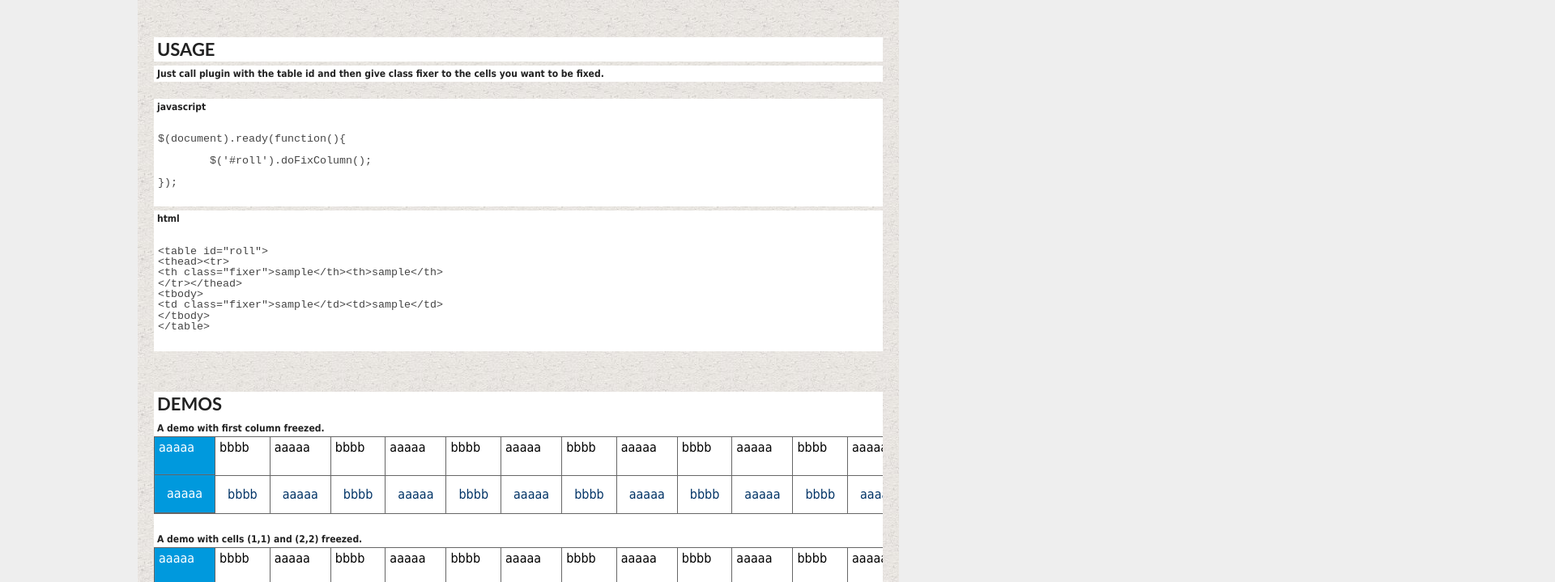
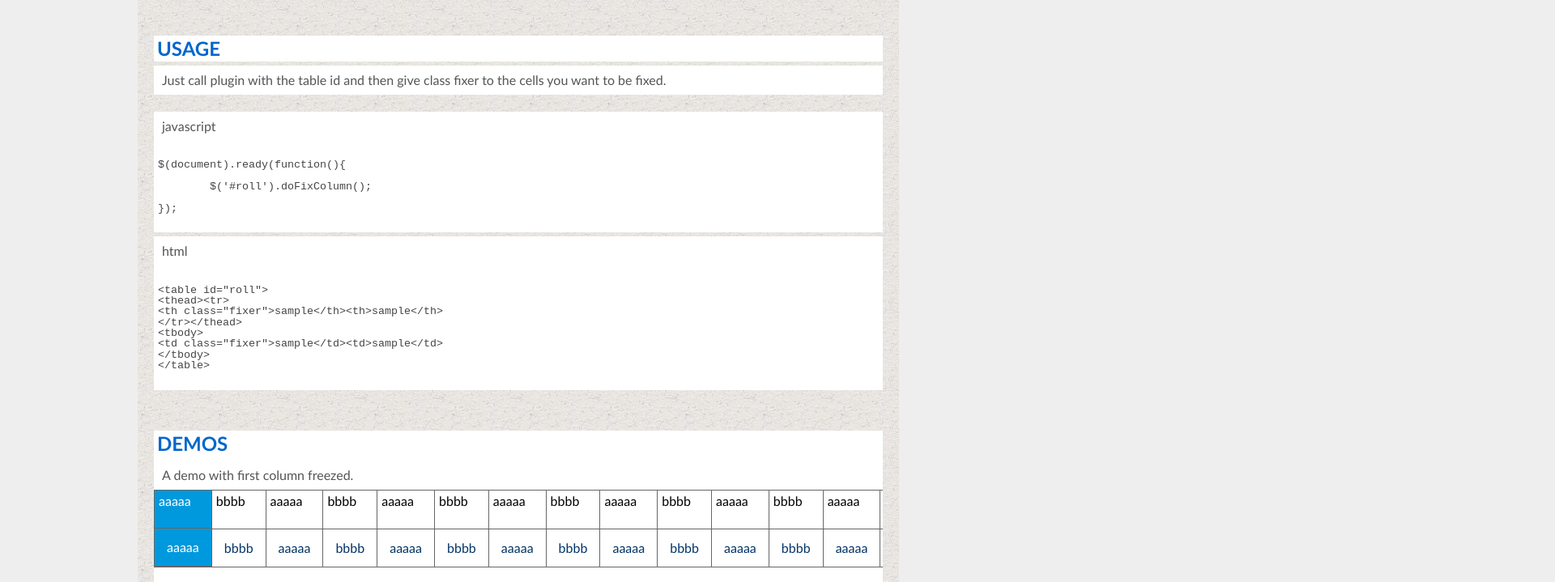
Before and after one commit to mithunsatheesh/tableFixer, a plain HTML site: page index.html in a window 1280 px wide. Shown: the part 198-917 px from the top of the page at 81% size, 1920 px wide, since content can reach past the window. Drawn offline with nearby package versions, Linux system fonts and the light colour scheme.

Commit message:
index page style changed

```diff
--- a/demo/style.css
+++ b/demo/style.css
@@ -12,17 +12,16 @@ body {
 	margin: 0 auto;
 	padding: 0 0 40px 0;
 	background: #FFF url(Texture0403.gif) 0 0 repeat;
-	font-family: Tahoma, Geneva, sans-serif;
+	font-family: "Trebuchet MS", Arial, Helvetica, sans-serif;
 	padding:20px;
 }
 
 h1
 {
-	color:#222;
-	font-family:"Trebuchet MS", Arial, Helvetica, sans-serif;
+	color:#06C;
 	background:#FFF;
-	font-weight:bolder;
-	font-size:22px;
+	font-weight:800;
+	font-size:24px;
 	padding:4px;
 	margin-top:50px;
 }
@@ -39,11 +38,11 @@ h2
 
 p
 {
-	color:#222;
+	color:#555;
 	background:#FFF;
-	font-weight:bolder;
-	font-size:12px;
-	padding:4px;
+	font-weight:400;
+	font-size:16px;
+	padding:10px;
 	margin-top:5px;
 }
 
@@ -109,10 +108,9 @@ display:block;
 {
 	width:100px;
 	height:90px;
-	padding:20px;
-	font-family:Tahoma, Geneva, sans-serif;
+	padding:50px 10px 10px 10px;
 	text-transform:uppercase;
 	text-align:center;
-	margin:-18px 0 30px 0;
-	background:#F00; color:#CC0;
+	margin:-60px 0 30px 0;
+	background:url(headbg.jpg) 0 0 repeat-x; color:#FED;
 }
--- a/index.html
+++ b/index.html
@@ -30,7 +30,7 @@ $('#roll,#roll1,#roll2,#roll3').doFixColumn({fix:"blacklist"});
 Table Fixer is a jquery plugin for fixing columns,rows or even individual cells of a table. Just add "fixer" class to the cells you want to have static functionality and call the plugin.
 </p>
 
-<h1 class="headline">USAGE</h1>
+<h1>USAGE</h1>
 
 <p>Just call plugin with the table id and then give class fixer to the cells you want to be fixed.</p>
 
@@ -63,7 +63,7 @@ $(document).ready(function(){
 </pre>
 
 
-<h1 class="headline">DEMOS</h1>
+<h1>DEMOS</h1>
 
 <div id="demo_container">
 
```
Also changed, not shown: demo/headbg.jpg (added).
